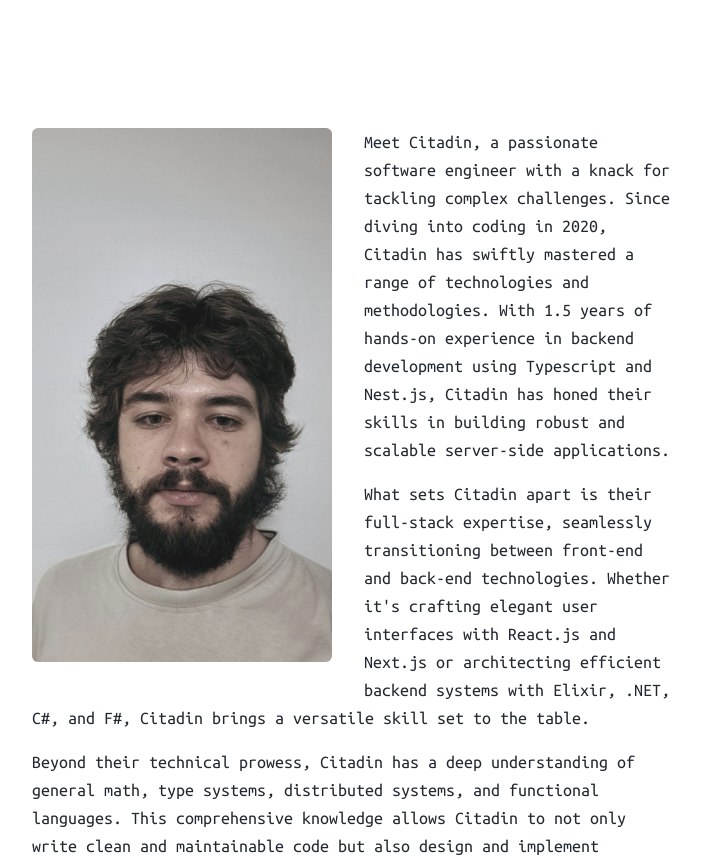
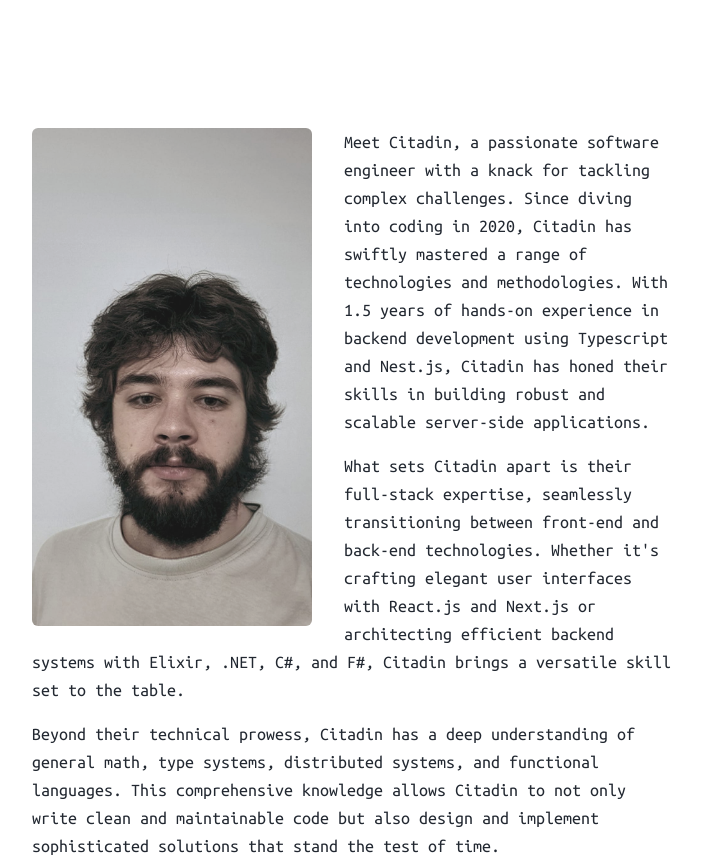
Before and after one commit to rodrigocitadin/blog, a Next.js app: page / in a window 1280 px wide. Shown: the part 640-1499 px from the top of the page, without its empty margins (288-989 px from the left). Built offline with nearby package versions, Linux system fonts and the light colour scheme.

Commit message:
change img size

```diff
--- a/app/components/Resume.tsx
+++ b/app/components/Resume.tsx
@@ -7,7 +7,7 @@
         className="md:float-start m-auto mb-8 md:mr-8 md:mb-4 rounded-md opacity-90"
         src="/avatar.jpeg"
         alt="random guy"
-        width={300}
+        width={280}
         height={0}
       />
       <p className="text-lg mb-4">
```
